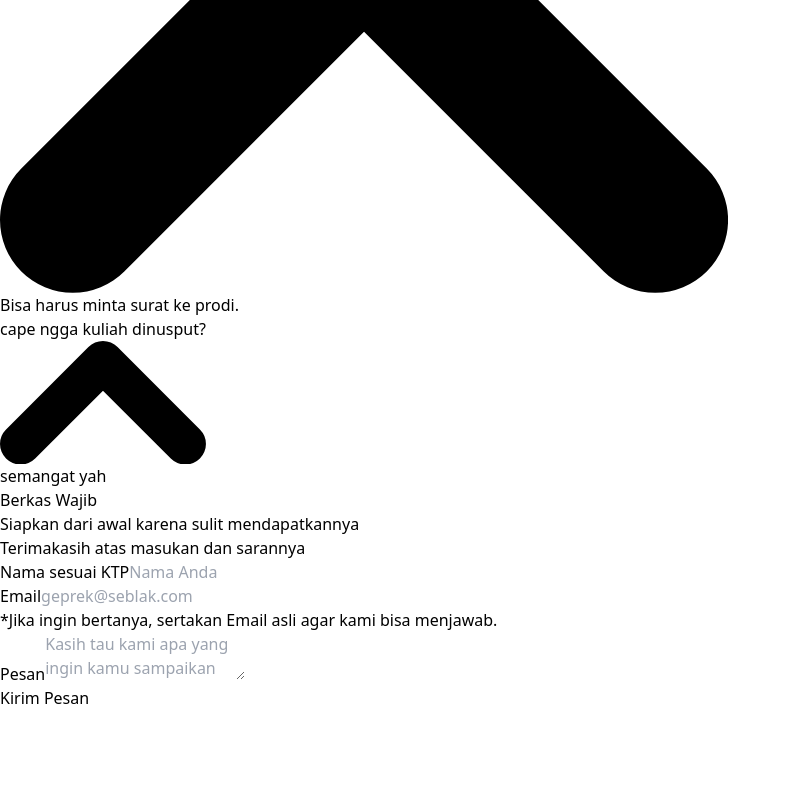
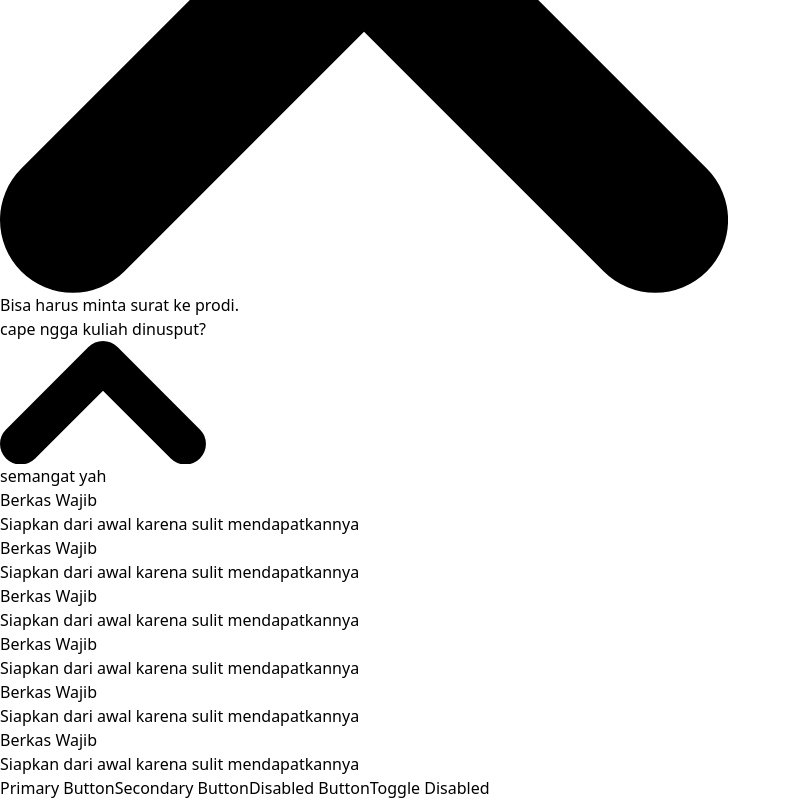
Before and after one commit to belum-ada-nama/Panduan-skripsi, a React (Vite) app: page / in a window 1280 px wide. Shown: the part 294-1094 px from the top of the page, without its empty margins (0-791 px from the left). Before the commit the page ends 1004 px from the top, so only its background shows below. Built offline with nearby package versions, Linux system fonts and the light colour scheme.

Commit message:
test: enhance Home page with LayoutSection and Button components

```diff
--- a/src/pages/Home.tsx
+++ b/src/pages/Home.tsx
@@ -1,17 +1,20 @@
 import Accordion from "../components/Accordion";
-import FeedbackForm from "../components/FeedbackForm";
-import SectionTitle from "../components/SectionTitle";
+
 import reactLogo from '../assets/react.svg';
 import viteLogo from '../../public/vite.svg';
-
+import LayoutSection from "../components/LayoutSection";
+import Button from "../components/button";
+import { useState } from 'react';
 
 
 function Home() {
-    const handleSubmit = (data: { name: string; email: string; message: string }) => {
-        console.log('Data form yang dikirim:', data);
+    const [isDisabled, setIsDisabled] = useState(false);
+
+    const handleClick = () => {
+        alert('Button clicked!');
     };
     return (
-    <div className="flex flex-col items-center justify-center min-h-screen bg-gray-100">
+        <div className="flex flex-col items-center justify-center  bg-gray-100">
             <div className="flex space-x-4 mb-10">
                 <a href="https://vite.dev" target="_blank" className="hover:opacity-75">
                     <img src={viteLogo} className="logo" alt="Vite logo" />
@@ -30,8 +33,21 @@ function Home() {
                     ]}
                 />
             </div>
-    <SectionTitle title="Berkas Wajib" description="Siapkan dari awal karena sulit mendapatkannya" />
-    <FeedbackForm onSubmit={handleSubmit}/>
+            <div className="grid grid-cols-1 md:grid-cols-3 gap-4">
+                <LayoutSection />
+                <LayoutSection />
+                <LayoutSection />
+                <LayoutSection />
+                <LayoutSection />
+                <LayoutSection />
+
+            </div>
+            <div className="space-x-4">
+                <Button label="Primary Button" onClick={handleClick} />
+                <Button label="Secondary Button" onClick={handleClick} variant="secondary" />
+                <Button label="Disabled Button" onClick={handleClick} disabled={true} />
+                <Button label="Toggle Disabled" onClick={() => setIsDisabled(!isDisabled)} disabled={isDisabled} />
+            </div>
         </div>
     )
 }
```
Lines whose indentation alone changed are shown as unchanged.
